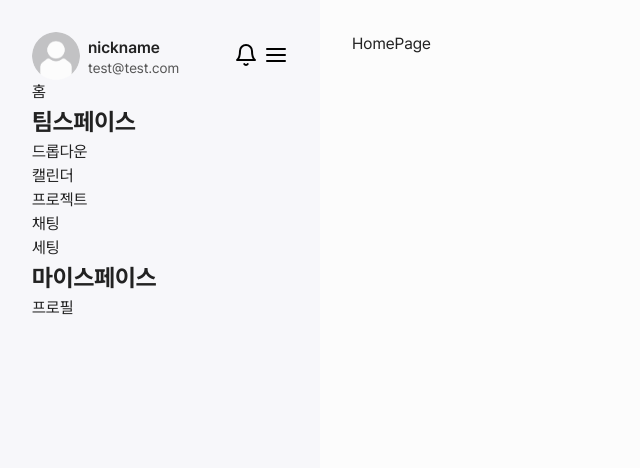
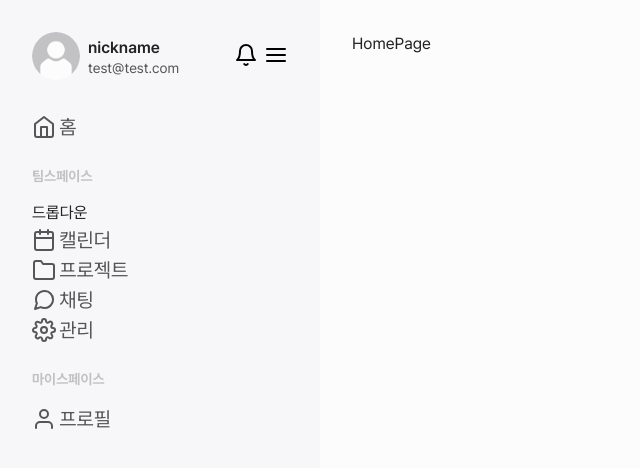
Before and after one commit to supercoding-aico/frontend, a React (Create React App) app: page / in a window 1280 px wide. Shown: the top 468 px of the page, without its empty margins (0-640 px from the left). Built offline with nearby package versions, Linux system fonts and the light colour scheme; no server answers.

Commit message:
UI: 사이드바 UI 구현 완료

```diff
--- a/src/components/layout-page/Sidebar.jsx
+++ b/src/components/layout-page/Sidebar.jsx
@@ -34,12 +34,12 @@ const Sidebar = () => {
       <SidebarMenuGroup menus={homeMenu} />
 
       {/* Menu Group 2 */}
-      <h2>팀스페이스</h2>
+      <h2 className='sidebar__subtitle'>팀스페이스</h2>
       <div>드롭다운</div>
       <SidebarMenuGroup menus={teamMenu} />
 
       {/* Menu Group 3 */}
-      <h2>마이스페이스</h2>
+      <h2 className='sidebar__subtitle'>마이스페이스</h2>
       <SidebarMenuGroup menus={userMenu} />
     </section>
   );
--- a/src/components/layout-page/SidebarMenuGroup.jsx
+++ b/src/components/layout-page/SidebarMenuGroup.jsx
@@ -1,16 +1,18 @@
 import { Link } from 'react-router-dom';
+import '@styles/components/layout-page/sidebar-menu-group.scss';
 
 const SidebarMenuGroup = ({ menus }) => {
   return (
-    <div>
-      <ul>
-        {menus.map((menu) => (
-          <li key={menu.id}>
-            <Link to={menu.path}>{menu.name}</Link>
-          </li>
-        ))}
-      </ul>
-    </div>
+    <ul className='list'>
+      {menus.map((menu) => (
+        <li key={menu.id}>
+          <Link to={menu.path} className='menu'>
+            <span className='menu__item menu__item--icon'>{menu.icon}</span>
+            <span className='menu__item menu__item--name'>{menu.name}</span>
+          </Link>
+        </li>
+      ))}
+    </ul>
   );
 };
 
--- a/src/constants/sidebarMenu.js
+++ b/src/constants/sidebarMenu.js
@@ -1,8 +1,11 @@
+import { Home, Calendar, Folder, MessageCircle, Settings, User } from 'react-feather';
+
 export const SIDEBAR_MENU_HOME = [
   {
     id: 'home',
     name: '홈',
     path: '/',
+    icon: <Home />,
   },
 ];
 
@@ -11,21 +14,25 @@ export const SIDEBAR_MENU_TEAM = [
     id: 'calendar',
     name: '캘린더',
     path: '/calendar',
+    icon: <Calendar />,
   },
   {
     id: 'project',
     name: '프로젝트',
     path: '/project',
+    icon: <Folder />,
   },
   {
     id: 'chatting',
     name: '채팅',
     path: '/chatting',
+    icon: <MessageCircle />,
   },
   {
     id: 'setting',
-    name: '세팅',
+    name: '관리',
     path: '/setting',
+    icon: <Settings />,
   },
 ];
 
@@ -34,5 +41,6 @@ export const SIDEBAR_MENU_USER = [
     id: 'profile',
     name: '프로필',
     path: '/profile',
+    icon: <User />,
   },
 ];
--- /dev/null
+++ b/src/styles/components/layout-page/sidebar-menu-group.scss
@@ -0,0 +1,19 @@
+.list {
+  margin-bottom: 1.5rem;
+}
+
+.menu {
+  color: $color-tertiary;
+  font-size: 1.25rem;
+  display: flex;
+  gap: 0.2rem;
+
+  &__item {
+    display: flex;
+    align-items: center;
+  }
+}
+
+.menu:hover {
+  opacity: $mouseover-opacity;
+}
--- a/src/styles/components/layout-page/sidebar.scss
+++ b/src/styles/components/layout-page/sidebar.scss
@@ -1,8 +1,15 @@
 .sidebar {
   width: 100%;
+
+  &__subtitle {
+    color: $color-secondary;
+    font-size: 0.875rem;
+    margin-bottom: 0.875rem;
+  }
 }
 
 .header {
+  margin-bottom: 2rem;
   display: flex;
   align-items: center;
   justify-content: space-between;
```
